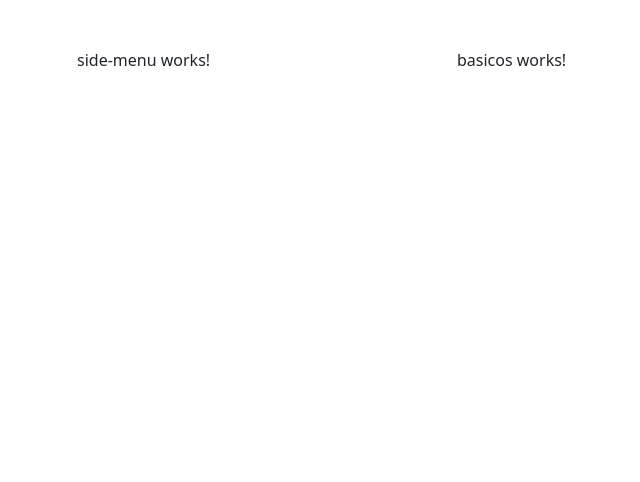
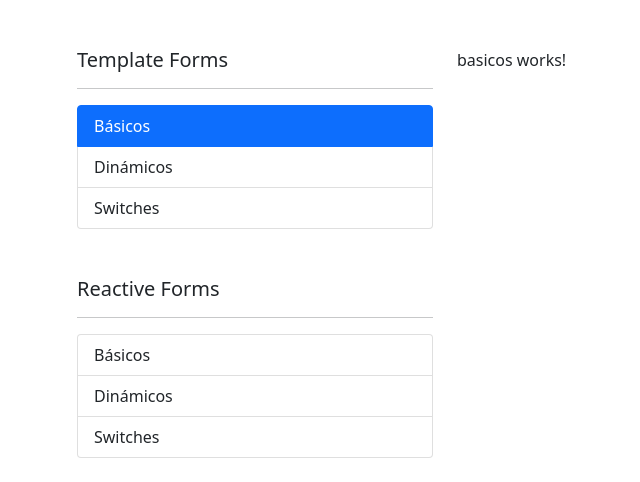
Before and after one commit to franmc01/Angular-FormulariosApp, an Angular app: page /template-forms/basicos in a window 1280 px wide. Shown: the top 482 px of the page, without its empty margins (5-645 px from the left). Built offline with nearby package versions, Linux system fonts and the light colour scheme.

Commit message:
SideMenu con las rutas listo

```diff
--- a/src/app/shared/shared.module.ts
+++ b/src/app/shared/shared.module.ts
@@ -1,6 +1,8 @@
 import { NgModule } from '@angular/core';
 import { CommonModule } from '@angular/common';
 import { SideMenuComponent } from './side-menu/side-menu.component';
+import { TemplateFormsModule } from '../template-forms/template-forms.module';
+import { RouterModule } from '@angular/router';
 
 
 
@@ -9,7 +11,8 @@ import { SideMenuComponent } from './side-menu/side-menu.component';
     SideMenuComponent
   ],
   imports: [
-    CommonModule
+    CommonModule,
+    RouterModule
   ],
   exports:[
     SideMenuComponent
--- a/src/app/shared/side-menu/side-menu.component.html
+++ b/src/app/shared/side-menu/side-menu.component.html
@@ -1 +1,21 @@
-<p>side-menu works!</p>
+<div>
+  <h5>Template Forms</h5>
+  <hr>
+
+  <ul class="list-group">
+    <li *ngFor="let item of templateMenu"
+      class="list-group-item" [routerLink]="item.ruta" routerLinkActive="active" >
+      {{ item.texto }}
+    </li>
+  </ul>
+
+  <h5 class="mt-5">Reactive Forms</h5>
+  <hr>
+
+  <ul class="list-group">
+    <li *ngFor="let item of reactiveMenu"
+      class="list-group-item" [routerLink]="item.ruta" routerLinkActive="active" >
+      {{ item.texto }}
+    </li>
+  </ul>
+</div>
--- a/src/app/shared/side-menu/side-menu.component.ts
+++ b/src/app/shared/side-menu/side-menu.component.ts
@@ -1,15 +1,46 @@
 import { Component, OnInit } from '@angular/core';
+
+interface menuItem{
+  texto:string,
+  ruta:string
+}
+
 
 @Component({
   selector: 'app-side-menu',
   templateUrl: './side-menu.component.html',
   styleUrls: ['./side-menu.component.css']
 })
-export class SideMenuComponent implements OnInit {
+export class SideMenuComponent {
 
-  constructor() { }
+  templateMenu: menuItem[]= [
+    {
+      texto: 'Básicos',
+      ruta: '/template-forms/basicos'
+    },
+    {
+      texto: 'Dinámicos',
+      ruta: '/template-forms/dinamicos'
+    },
+    {
+      texto: 'Switches',
+      ruta: '/template-forms/switches'
+    }
+  ]
 
-  ngOnInit(): void {
-  }
+  reactiveMenu: menuItem[]= [
+    {
+      texto: 'Básicos',
+      ruta: '/reactive-forms/basicos'
+    },
+    {
+      texto: 'Dinámicos',
+      ruta: '/reactive-forms/dinamicos'
+    },
+    {
+      texto: 'Switches',
+      ruta: '/reactive-forms/switches'
+    }
+  ]
 
 }
```
